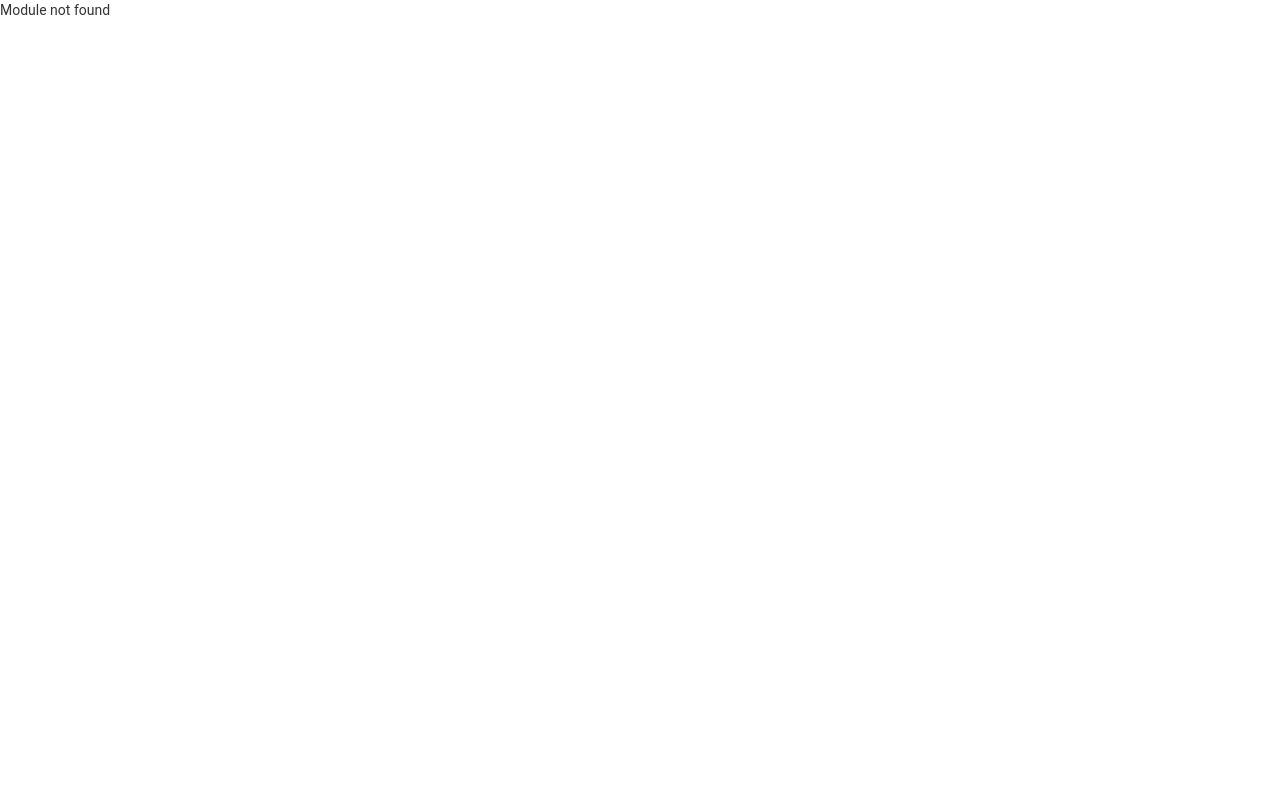
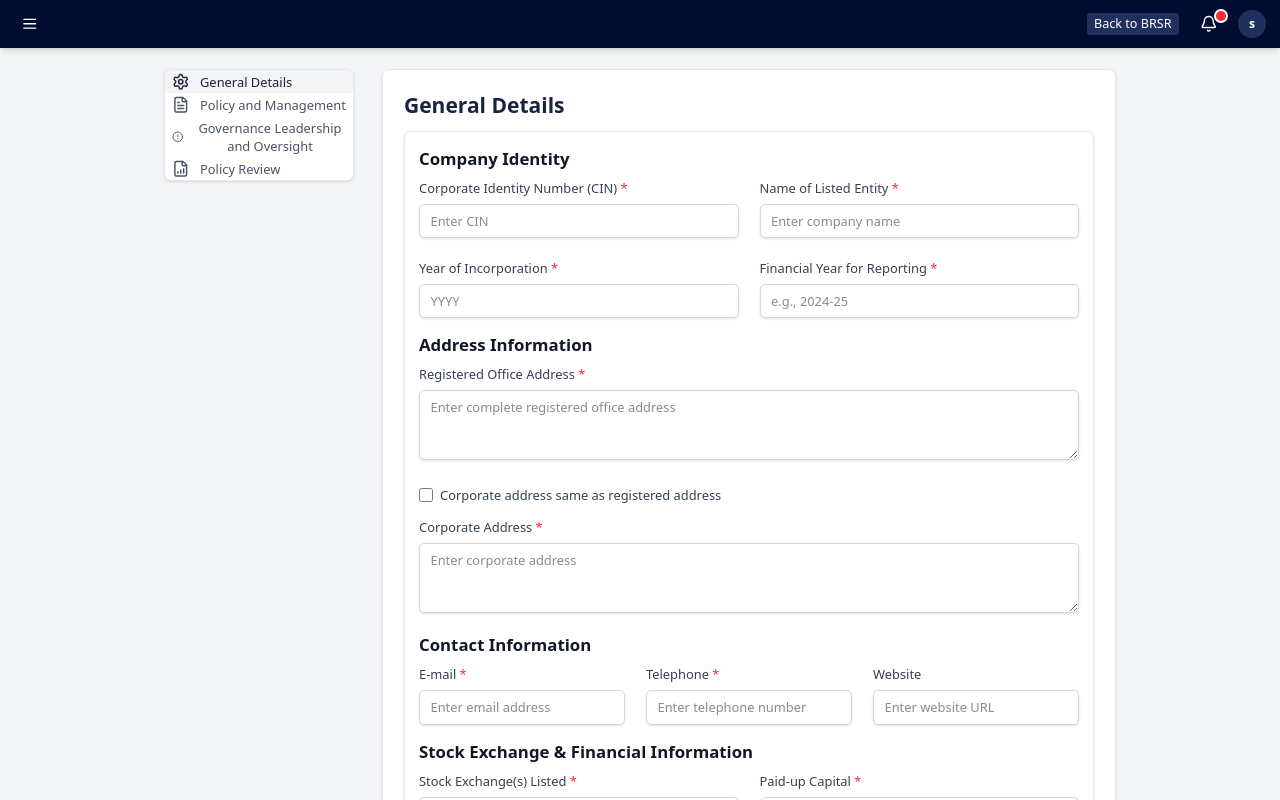
Before and after one commit to Devanshu-pal-github/brsr-merged, a React (Vite) app in the folder ESGfrontend/: page /landing in a window 1280 px wide. Before the commit this address had no page. Built offline with nearby package versions, Linux system fonts and the light colour scheme; sample sign-in values are in the browser's storage.

Commit message:
fixed redirection and switching between brsr and landing page

```diff
--- a/ESGfrontend/src/App.jsx
+++ b/ESGfrontend/src/App.jsx
@@ -2,22 +2,25 @@ import { BrowserRouter as Router, Routes, Route } from 'react-router-dom';
 import Layout from './components/Layout';
 import Dashboard from './pages/PlantPages/Dashboard';
 import LoginPage from './pages/LoginPage';
+import LandingPage from './pages/LandingPage';
 import DynamicModulePage from './components/DynamicModulePage';
 import CreateEmployee from './pages/createEmployee';
 import DynamicEntityDetails from './pages/DynamicEntityDetails';
 import TestHarness from './features/temp';
-import ChatbotButton from './AICHATBOT/ChatbotButton'; // Corrected import
-import { AppProvider } from './AICHATBOT/AppProvider'; // Import AppProvider
-import CompanyPage from './features/company/pages/CompanyPage'; // Import CompanyPage
+import ChatbotButton from './AICHATBOT/ChatbotButton';
+import { AppProvider } from './AICHATBOT/AppProvider';
+import CompanyPage from './features/company/pages/CompanyPage';
 
 function App() {
   return (
-    <AppProvider> {/* Wrap the app with AppProvider */}
+    <AppProvider>
       <Router>
         <Routes>
           <Route path="/" element={<LoginPage />} />
-          <Route path="/company" element={<CompanyPage />} /> {/* New company page route */}
+          <Route path="/login" element={<LoginPage />} />
+          <Route path="/company" element={<CompanyPage />} />
           <Route path="/dashboard" element={<Dashboard />} />
+          <Route path="/landing" element={<LandingPage />} />
           <Route path="/:moduleName" element={<DynamicModulePage />} />
           <Route path="/createEmployee" element={<CreateEmployee />} />
           <Route path="/module/:moduleId" element={<DynamicEntityDetails />} />
--- a/ESGfrontend/src/components/Header.jsx
+++ b/ESGfrontend/src/components/Header.jsx
@@ -1,7 +1,9 @@
 import { useState, useEffect } from 'react';
 import { Menu, ChevronDown, Bell } from 'lucide-react';
+import { useNavigate } from 'react-router-dom';
 
 const Header = ({ toggleSidebar, showHamburger, isSidebarOpen }) => {
+    const navigate = useNavigate();
     // Initialize financial year and user name from localStorage
     const [selectedFY, setSelectedFY] = useState(() => {
         return localStorage.getItem('financial_year') || '2025-26'; // Fallback if not in localStorage
@@ -44,15 +46,13 @@ const Header = ({ toggleSidebar, showHamburger, isSidebarOpen }) => {
 
     const toggleUserDropdown = () => {
         setIsUserDropdownOpen(!isUserDropdownOpen);
-    };
-
-    // Redirect to login if no token is present
+    };    // Redirect to login if no token is present
     useEffect(() => {
         const token = localStorage.getItem('access_token');
         if (!token) {
-            window.location.href = '/login';
+            navigate('/login');
         }
-    }, []);
+    }, [navigate]);
 
     // Extract user initials for the avatar
     const getUserInitials = (name) => {
@@ -133,7 +133,7 @@ const Header = ({ toggleSidebar, showHamburger, isSidebarOpen }) => {
                         <ul className="absolute right-0 mt-2 w-36 sm:w-44 bg-[#000D30] rounded-md shadow-md z-50 overflow-hidden">                            <li
                                 className="px-4 py-2 text-[12px] text-white cursor-pointer hover:bg-[#20305D] transition-colors"
                                 onClick={() => {
-                                    window.location.href = '/landing';
+                                    navigate('/landing');
                                     setIsUserDropdownOpen(false);
                                 }}
                             >
@@ -145,12 +145,11 @@ const Header = ({ toggleSidebar, showHamburger, isSidebarOpen }) => {
                             >
                                 Settings
                             </li>
-                            <li
-                                className="px-4 py-2 text-[12px] text-white cursor-pointer hover:bg-[#20305D] transition-colors"
+                            <li                                className="px-4 py-2 text-[12px] text-white cursor-pointer hover:bg-[#20305D] transition-colors"
                                 onClick={() => {
                                     // Clear localStorage and redirect to login on logout
                                     localStorage.clear();
-                                    window.location.href = '/login';
+                                    navigate('/login');
                                     setIsUserDropdownOpen(false);
                                 }}
                             >
--- a/ESGfrontend/src/pages/LandingPage.jsx
+++ b/ESGfrontend/src/pages/LandingPage.jsx
@@ -1,6 +1,7 @@
-import { useState } from 'react';
+import { useState, useEffect } from 'react';
 import { useNavigate } from 'react-router-dom';
 import { Menu, Bell, Settings, FileText, AlertCircle, FileBarChart } from 'lucide-react';
+import { GeneralDetails, Policy, Grievance, Disclosures } from '../features/company/components/TabContents';
 
 // Create a sidebar item component
 const SidebarItem = ({ icon: Icon, label, isActive, onClick }) => (
@@ -17,23 +18,57 @@ const SidebarItem = ({ icon: Icon, label, isActive, onClick }) => (
   </button>
 );
 
-const NewLayout = ({ children }) => {
+// Render function that returns the appropriate component based on active tab
+const renderContent = (activeTab) => {
+  switch (activeTab) {
+    case 'General Details':
+      return <GeneralDetails />;
+    case 'Policy and Management':
+      return <Policy />;
+    case 'Governance Leadership and Oversight':
+      return <Grievance />;
+    case 'Policy Review':
+      return <Disclosures />;
+    default:
+      return <GeneralDetails />;
+  }
+};
+
+const NewLayout = () => {
+  const navigate = useNavigate();
   const [isSidebarOpen, setIsSidebarOpen] = useState(true);
   const [activeTab, setActiveTab] = useState('General Details');
-  const navigate = useNavigate();  const sidebarItems = [
+
+  // Check authentication
+  useEffect(() => {
+    const token = localStorage.getItem('access_token');
+    if (!token) {
+      navigate('/login');
+      return;
+    }
+  }, [navigate]);
+
+  const sidebarItems = [
     { icon: Settings, label: 'General Details' },
     { icon: FileText, label: 'Policy and Management' },
     { icon: AlertCircle, label: 'Governance Leadership and Oversight' },
     { icon: FileBarChart, label: 'Policy Review' },
   ];
 
+  const handleNavigateBack = () => {
+    const token = localStorage.getItem('access_token');
+    if (token) {
+      navigate('/dashboard');
+    } else {
+      navigate('/login');
+    }
+  };
+
   return (
     <div className="flex h-screen w-screen overflow-hidden bg-[#F2F4F5] font-sans text-[#1A1A1A]">
-      {/* Main Content Area with Header */}
       <div className="flex flex-col flex-1">
         {/* Header */}
         <header className="h-[48px] min-h-[40px] max-h-[60px] bg-[#000D30] shadow-md flex items-center z-40 px-4 justify-between">
-          {/* Left side */}
           <div className="flex items-center gap-4">
             <button
               className="text-[#FFFFFF] focus:outline-none hover:text-gray-300 transition-colors"
@@ -43,23 +78,19 @@ const NewLayout = ({ children }) => {
             </button>
           </div>
 
-          {/* Right side */}
           <div className="flex items-center gap-4">
-            {/* Back to BRSR Button */}
             <button
-              onClick={() => navigate('/dashboard')}
+              onClick={handleNavigateBack}
               className="px-4 py-1.5 bg-[#20305D] text-white rounded-md text-sm hover:bg-[#345678] transition-colors"
             >
               Back to BRSR
             </button>
 
-            {/* Notifications */}
             <button className="relative text-[#FFFFFF] focus:outline-none hover:text-gray-300 transition-colors">
               <Bell className="w-5 h-5" />
               <span className="absolute -top-1 -right-1 w-4 h-4 bg-red-500 rounded-full border-2 border-white" />
             </button>
 
-            {/* Profile */}
             <div className="flex items-center gap-2">
               <div className="w-8 h-8 bg-[#20305D] rounded-full flex items-center justify-center text-white text-sm font-semibold">
                 {localStorage.getItem('user_name')?.charAt(0) || 'U'}
@@ -72,7 +103,7 @@ const NewLayout = ({ children }) => {
         <div className="flex-1 overflow-auto">
           <div className="max-w-6xl mx-auto px-8 py-6 flex gap-8">
             {/* Floating Sidebar */}
-            <div className="w-[190px] shrink-0">
+            <div className={`w-[190px] shrink-0 transition-all duration-200 ${isSidebarOpen ? 'translate-x-0' : '-translate-x-full'}`}>
               <div className="bg-white rounded-lg shadow-sm border border-gray-200 overflow-hidden sticky top-6">
                 {sidebarItems.map((item) => (
                   <SidebarItem
@@ -90,26 +121,7 @@ const NewLayout = ({ children }) => {
             <div className="flex-1 max-w-4xl">
               <div className="bg-white rounded-lg shadow-sm border border-gray-200 p-6">
                 <h1 className="text-xl font-semibold text-[#1A2341] mb-4">{activeTab}</h1>
-                {activeTab === 'General Details' && (
-                  <div className="space-y-4">
-                    <p className="text-gray-600">General details content will go here...</p>
-                  </div>
-                )}
-                {activeTab === 'Policy' && (
-                  <div className="space-y-4">
-                    <p className="text-gray-600">Policy content will go here...</p>
-                  </div>
-                )}
-                {activeTab === 'Grievance' && (
-                  <div className="space-y-4">
-                    <p className="text-gray-600">Grievance content will go here...</p>
-                  </div>
-                )}
-                {activeTab === 'Disclosures' && (
-                  <div className="space-y-4">
-                    <p className="text-gray-600">Disclosures content will go here...</p>
-                  </div>
-                )}
+                {renderContent(activeTab)}
               </div>
             </div>
           </div>
```
